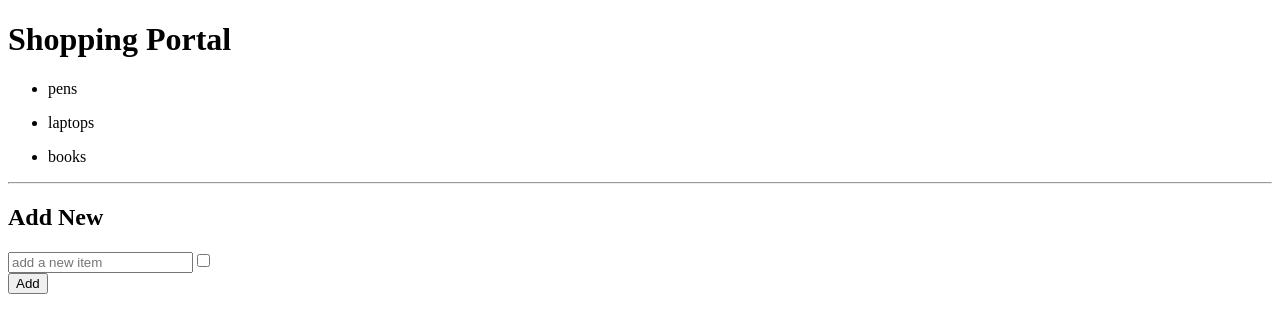
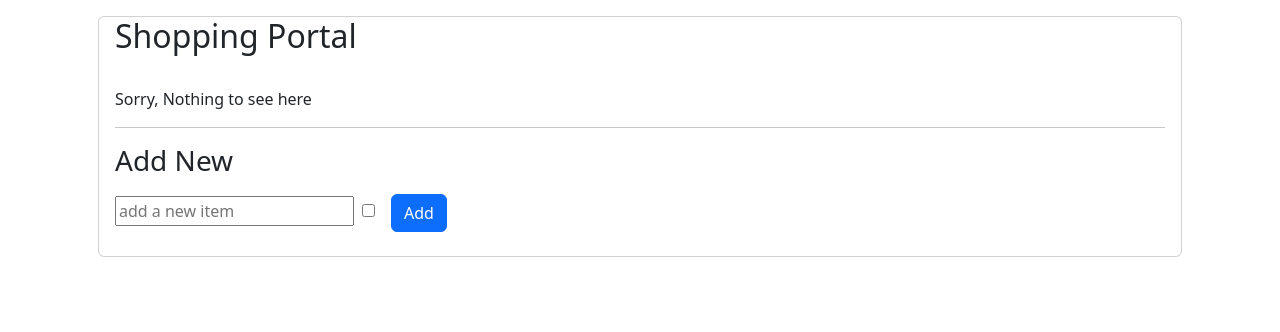
Before and after one commit to alice-njoroge/Vue3-compositions-API, a Vue app: page / in a window 1280 px wide. Shown: the top 332 px of the page. Built offline with nearby package versions, Linux system fonts and the light colour scheme.

Commit message:
methods, conditions in composition API

```diff
--- a/src/App.vue
+++ b/src/App.vue
@@ -1,32 +1,52 @@
 <script setup>
-import {ref} from "vue";
+import {reactive, ref} from "vue";
 
 const header = ref('Shopping Portal');
 const newItem = ref('');
 const highPriority = ref(false);
 
-const items = ref([
-  {name: 'pens', id: 1},
-  {name: 'laptops', id: 2},
-  {name: 'books', id: 3},
+const items = reactive([
+  // {name: 'pens', id: 1},
+  // {name: 'laptops', id: 2},
+  // {name: 'books', id: 3},
 ])
+
+const addItem = () => {
+  items.push({id: items.length + 1, name: newItem.value});
+  newItem.value = '';
+}
 
 
 </script>
 
 <template>
 
-  <h1>{{ header }}</h1>
-  <ul v-for="item in items" :key="item.id" >
-    <li> {{item.name}} </li>
-  </ul>
-  <hr>
+  <div class="container">
+    <div class="card m-3">
+      <div class=" mx-3 card-title">
+        <h2>{{ header }}</h2>
+      </div>
 
-  <h2>Add New </h2>
-  <input v-model.trim="newItem" placeholder="add a new item" >
-  <input v-model="highPriority" type="checkbox">
-  <br/>
-  <button @click="items.push({id:items.length + 1, name: newItem})" class="btn btn-primary"> Add</button>
+      <div class="card-body">
+        <ul v-if="items.length" v-for="item in items" :key="item.id">
+          <li> {{ item.name }}</li>
+        </ul>
+
+        <p v-else> Sorry, Nothing to see here </p>
+        <hr>
+        <form @submit.prevent="addItem">
+          <h3>Add New </h3>
+          <input v-model.trim="newItem" @keyup.enter="addItem"
+                 placeholder="add a new item">
+          <input class="m-2" v-model="highPriority" type="checkbox">
+          <button type="submit" class="btn btn-primary m-2"> Add</button>
+        </form>
+      </div>
+
+    </div>
+  </div>
+
+
 </template>
 
 <style scoped>
--- a/src/main.js
+++ b/src/main.js
@@ -1,4 +1,7 @@
+import 'bootstrap/dist/css/bootstrap.css'
 import { createApp } from 'vue'
 import App from './App.vue'
 
-createApp(App).mount('#app')
+
+createApp(App)
+    .mount('#app')
```
